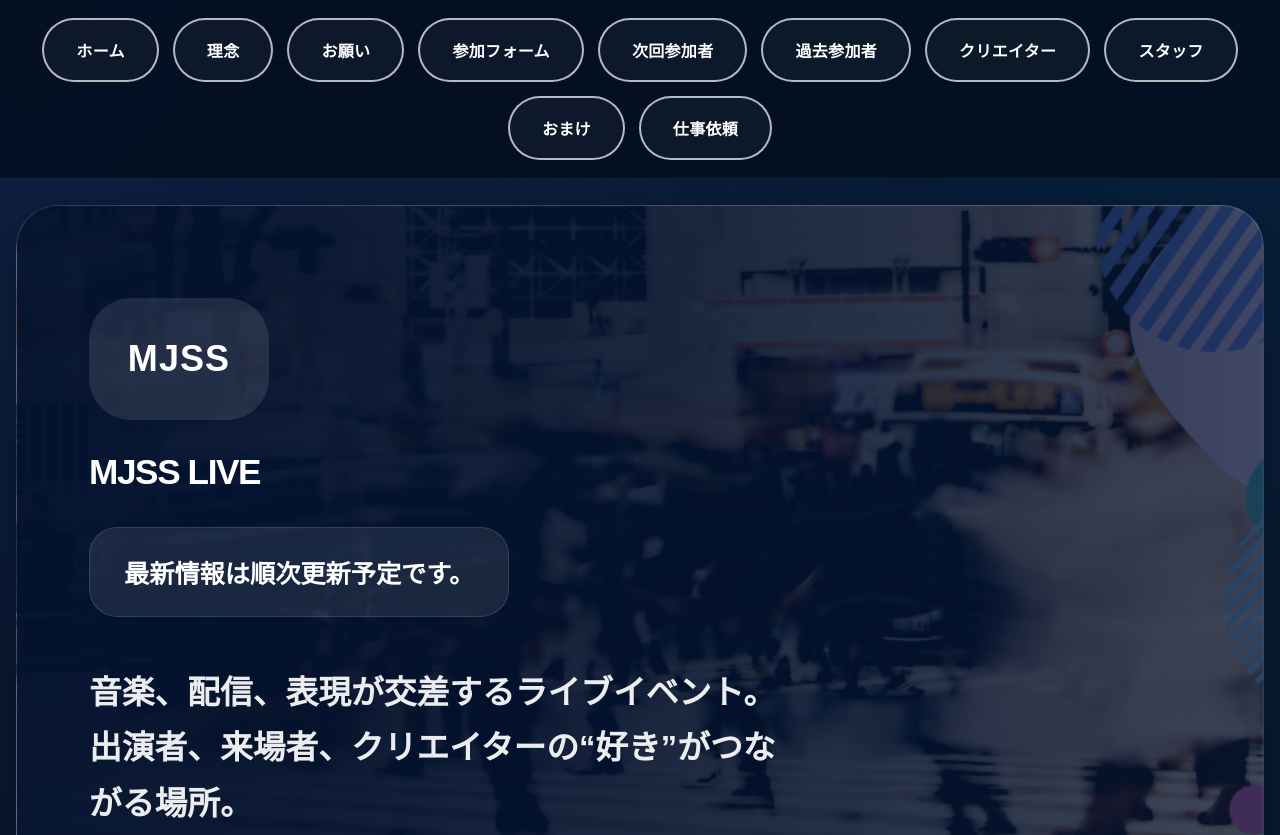
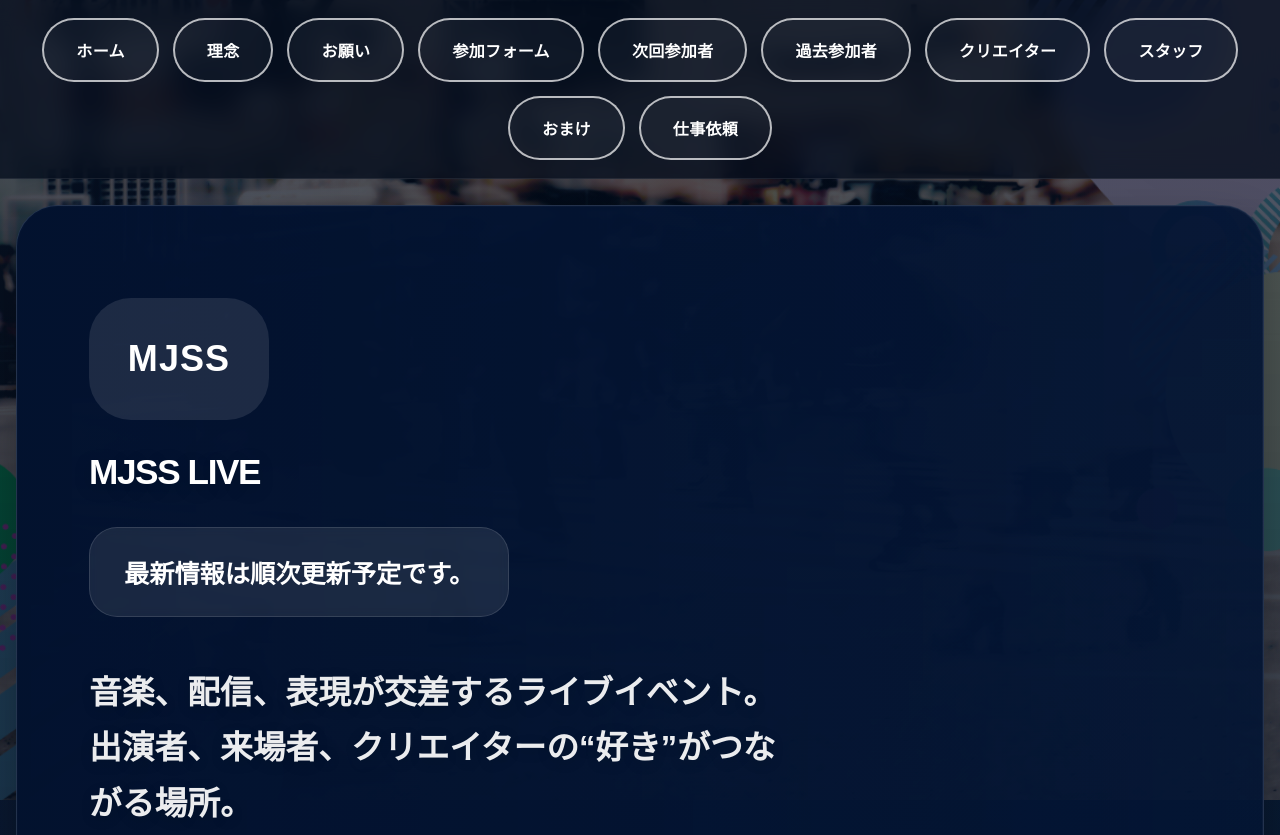
Before and after one commit to katanagoya489-crypto/mjss-site, a website: page index.html in a window 1280 px wide. Shown: the top 835 px of the page. Drawn offline with Linux system fonts and the light colour scheme.

Commit message:
Update index.html

```diff
--- a/index.html
+++ b/index.html
@@ -12,7 +12,7 @@
       --text-color: #ffffff;
       --heading-color: #ffffff;
       --subtext-color: rgba(255,255,255,0.92);
-      --nav-bg: rgba(5,19,40,0.86);
+      --nav-bg: rgba(5,19,40,0.82);
       --nav-text: #ffffff;
       --nav-border: rgba(255,255,255,0.7);
       --btn-bg: rgba(255,255,255,0.04);
@@ -26,6 +26,8 @@
       --card-title-size: 1.5rem;
       --date-big-size: 4rem;
       --hero-logo-height: 80px;
+      --page-overlay: rgba(2, 14, 34, 0.66);
+      --page-overlay-strong: rgba(2, 14, 34, 0.78);
     }
 
     * { box-sizing: border-box; }
@@ -39,6 +41,32 @@
         radial-gradient(circle at top left, rgba(58,116,255,0.14), transparent 26%),
         radial-gradient(circle at top right, rgba(0,153,255,0.10), transparent 30%),
         linear-gradient(180deg, var(--bg-top), var(--bg-bottom));
+      position: relative;
+      min-height: 100vh;
+    }
+
+    body.has-page-bg::before {
+      content: "";
+      position: fixed;
+      inset: 0;
+      z-index: -2;
+      background-image: var(--page-bg-image);
+      background-size: cover;
+      background-position: center center;
+      background-repeat: no-repeat;
+      filter: saturate(0.95) contrast(0.95);
+    }
+
+    body.has-page-bg::after {
+      content: "";
+      position: fixed;
+      inset: 0;
+      z-index: -1;
+      background:
+        linear-gradient(180deg, var(--page-overlay), var(--page-overlay-strong)),
+        radial-gradient(circle at top left, rgba(58,116,255,0.10), transparent 30%),
+        radial-gradient(circle at top right, rgba(255,76,76,0.08), transparent 24%);
+      pointer-events: none;
     }
 
     a { color: inherit; text-decoration: none; }
@@ -48,8 +76,8 @@
       position: sticky;
       top: 0;
       z-index: 50;
-      backdrop-filter: blur(10px);
-      background: rgba(3, 13, 28, 0.78);
+      backdrop-filter: blur(12px);
+      background: rgba(3, 13, 28, 0.76);
       border-bottom: 1px solid rgba(255,255,255,0.08);
     }
 
@@ -99,8 +127,8 @@
       overflow: hidden;
       border: 1px solid rgba(255,255,255,0.12);
       background:
-        linear-gradient(90deg, rgba(5,22,53,0.88), rgba(4,22,53,0.70)),
-        linear-gradient(180deg, rgba(5,22,53,0.90), rgba(4,22,53,0.80));
+        linear-gradient(90deg, rgba(5,22,53,0.80), rgba(4,22,53,0.60)),
+        linear-gradient(180deg, rgba(5,22,53,0.84), rgba(4,22,53,0.74));
       box-shadow: inset 0 0 0 1px rgba(255,255,255,0.04), 0 16px 40px rgba(0,0,0,0.26);
     }
 
@@ -108,7 +136,7 @@
       content: '';
       position: absolute;
       inset: 0;
-      background: linear-gradient(90deg, rgba(2,17,45,0.82) 0%, rgba(2,17,45,0.56) 44%, rgba(2,17,45,0.18) 100%);
+      background: linear-gradient(90deg, rgba(2,17,45,0.78) 0%, rgba(2,17,45,0.48) 44%, rgba(2,17,45,0.14) 100%);
       pointer-events: none;
     }
 
@@ -152,6 +180,7 @@
       line-height: 1.04;
       font-weight: 900;
       letter-spacing: -0.04em;
+      text-shadow: 0 4px 18px rgba(0,0,0,0.18);
     }
 
     .hero-announcement {
@@ -163,6 +192,7 @@
       border: 1px solid rgba(255,255,255,0.12);
       font-size: calc(var(--body-size) * 1.5);
       font-weight: 800;
+      backdrop-filter: blur(4px);
     }
 
     .hero-lead {
@@ -173,6 +203,7 @@
       font-weight: 700;
       white-space: pre-wrap;
       max-width: 900px;
+      text-shadow: 0 3px 14px rgba(0,0,0,0.14);
     }
 
     .hero-actions {
@@ -196,6 +227,7 @@
       font-weight: 900;
       letter-spacing: 0.02em;
       transition: transform 0.2s ease, background 0.2s ease;
+      backdrop-filter: blur(4px);
     }
 
     .btn-pill:hover {
@@ -212,6 +244,7 @@
       font-size: var(--section-title-size);
       font-weight: 900;
       letter-spacing: 0.02em;
+      text-shadow: 0 2px 10px rgba(0,0,0,0.15);
     }
 
     .section-sub {
@@ -316,7 +349,7 @@
       width: 100%;
       height: 100%;
       object-fit: cover;
-      object-position: center center;
+      object-position: center top;
     }
 
     .performer-badge {
@@ -358,6 +391,7 @@
       color: var(--btn-text);
       font-size: var(--button-size);
       font-weight: 800;
+      backdrop-filter: blur(4px);
     }
 
     .content-grid {
@@ -373,6 +407,7 @@
       padding: 24px;
       min-height: 210px;
       transition: transform 0.2s ease, box-shadow 0.2s ease;
+      backdrop-filter: blur(4px);
     }
 
     .content-card:hover {
@@ -636,10 +671,8 @@
 
       const heroBg = buildImageUrl(site.hero_bg_image);
       if (heroBg) {
-        const hero = document.getElementById('heroSection');
-        hero.style.backgroundImage = `linear-gradient(90deg, rgba(5,22,53,0.88), rgba(4,22,53,0.70)), url('${heroBg}')`;
-        hero.style.backgroundSize = 'cover';
-        hero.style.backgroundPosition = 'center center';
+        document.body.classList.add('has-page-bg');
+        document.documentElement.style.setProperty('--page-bg-image', `url('${heroBg}')`);
       }
 
       const dateGrid = document.getElementById('nextDateGrid');
```
